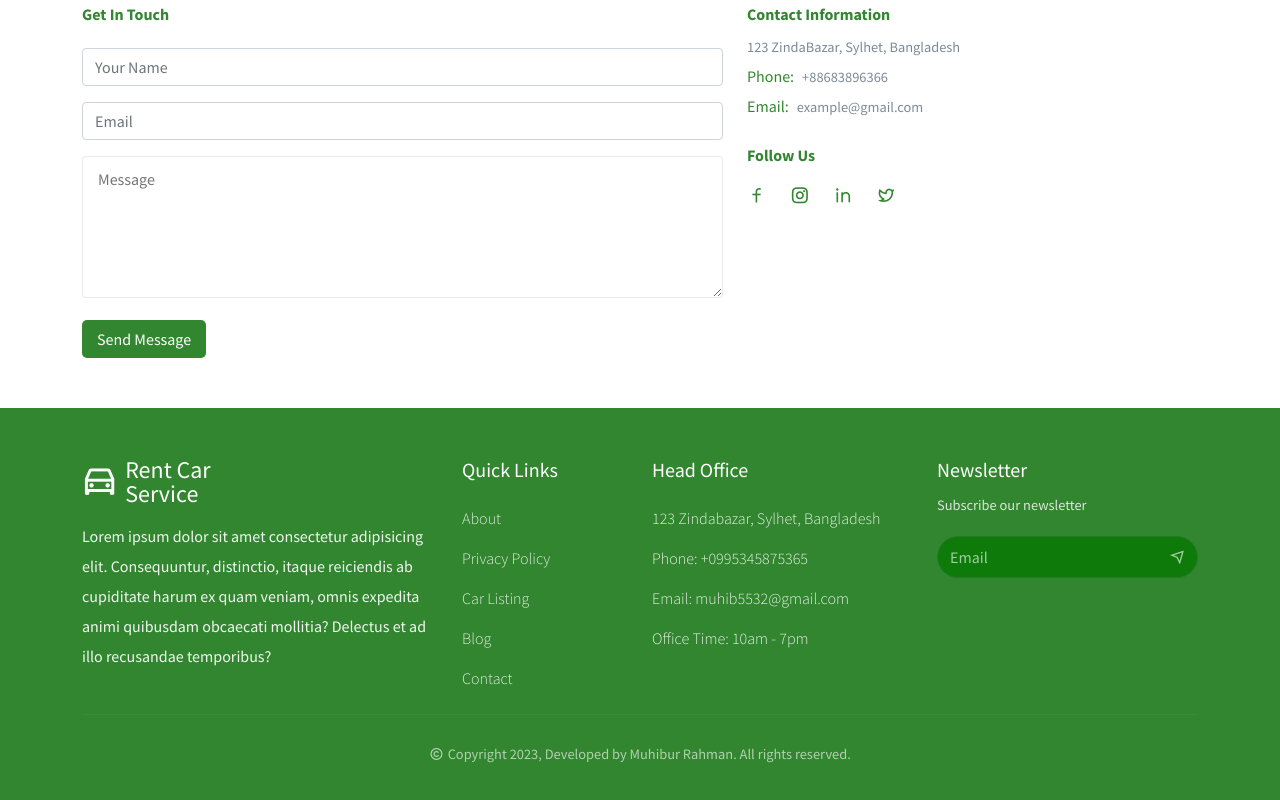
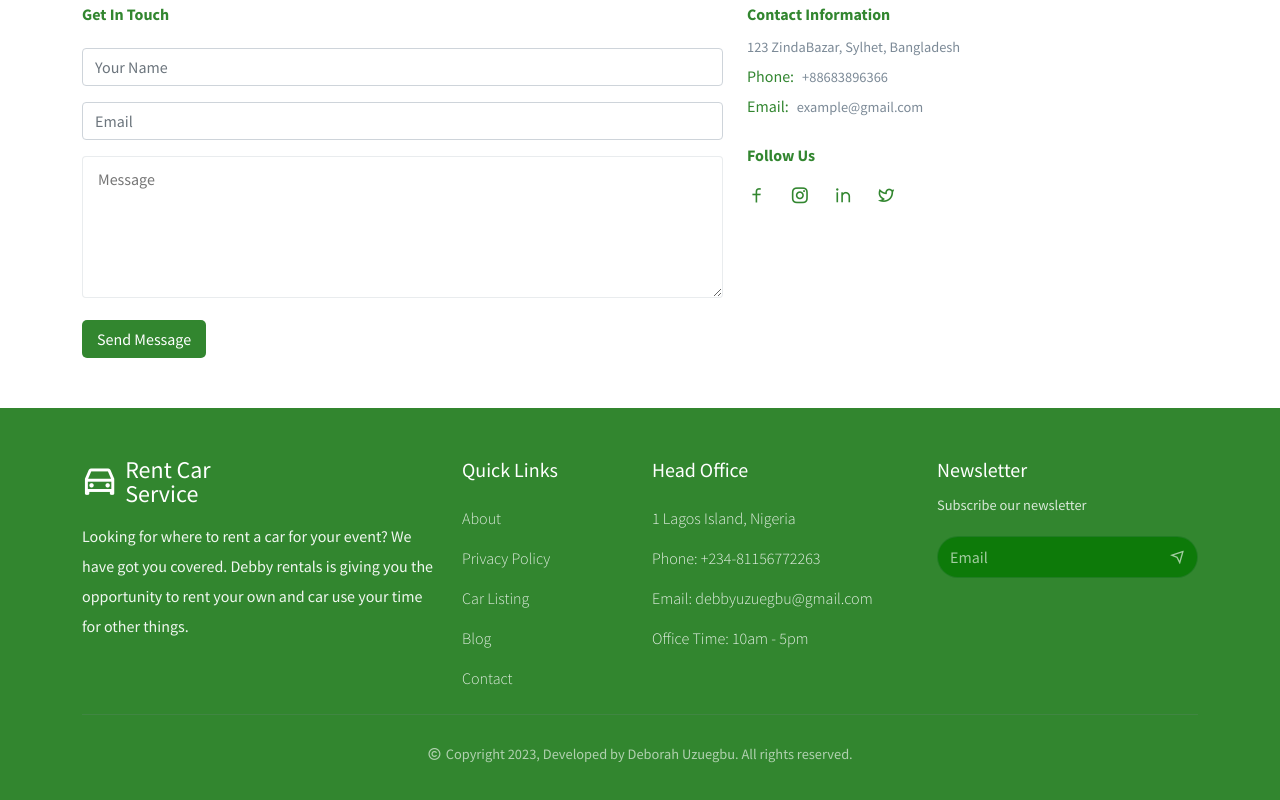
Before and after one commit to debbyuzuegbu/Debby-car-rental, a React (Create React App) app: page /contact in a window 1280 px wide. Shown: the part 519-1319 px from the top of the page. Built offline with nearby package versions, Linux system fonts and the light colour scheme.

Commit message:
added footer

```diff
--- a/src/components/Footer/Footer.jsx
+++ b/src/components/Footer/Footer.jsx
@@ -49,10 +49,9 @@ const Footer = () => {
               </h1>
             </div>
             <p className="footer__logo-content">
-              Lorem ipsum dolor sit amet consectetur adipisicing elit.
-              Consequuntur, distinctio, itaque reiciendis ab cupiditate harum ex
-              quam veniam, omnis expedita animi quibusdam obcaecati mollitia?
-              Delectus et ad illo recusandae temporibus?
+              Looking for where to rent a car for your event? We have got you
+              covered. Debby rentals is giving you the opportunity to rent your
+              own and car use your time for other things.
             </p>
           </Col>
 
@@ -72,19 +71,24 @@ const Footer = () => {
           <Col lg="3" md="4" sm="6">
             <div className="mb-4">
               <h5 className="footer__link-title mb-4">Head Office</h5>
-              <p className="office__info">123 Zindabazar, Sylhet, Bangladesh</p>
-              <p className="office__info">Phone: +0995345875365</p>
+              <p className="office__info">1 Lagos Island, Nigeria</p>
+              <p className="office__info">Phone: +234-81156772263</p>
 
-              <p className="office__info">Email: muhib5532@gmail.com</p>
+              <p className="office__info">Email: debbyuzuegbu@gmail.com</p>
 
-              <p className="office__info">Office Time: 10am - 7pm</p>
+              <p className="office__info">Office Time: 10am - 5pm</p>
             </div>
           </Col>
 
           <Col lg="3" md="4" sm="12">
             <div className="mb-4">
               <h5 className="footer__link-title">Newsletter</h5>
-              <p className="section__description" style={{color: "#ffffffce"}}>Subscribe our newsletter</p>
+              <p
+                className="section__description"
+                style={{ color: "#ffffffce" }}
+              >
+                Subscribe our newsletter
+              </p>
               <div className="newsletter">
                 <input type="email" placeholder="Email" />
                 <span>
@@ -98,7 +102,7 @@ const Footer = () => {
             <div className="footer__bottom">
               <p className="section__description d-flex align-items-center justify-content-center gap-1 pt-4">
                 <i class="ri-copyright-line"></i>Copyright {year}, Developed by
-                Muhibur Rahman. All rights reserved.
+                Deborah Uzuegbu. All rights reserved.
               </p>
             </div>
           </Col>
```
